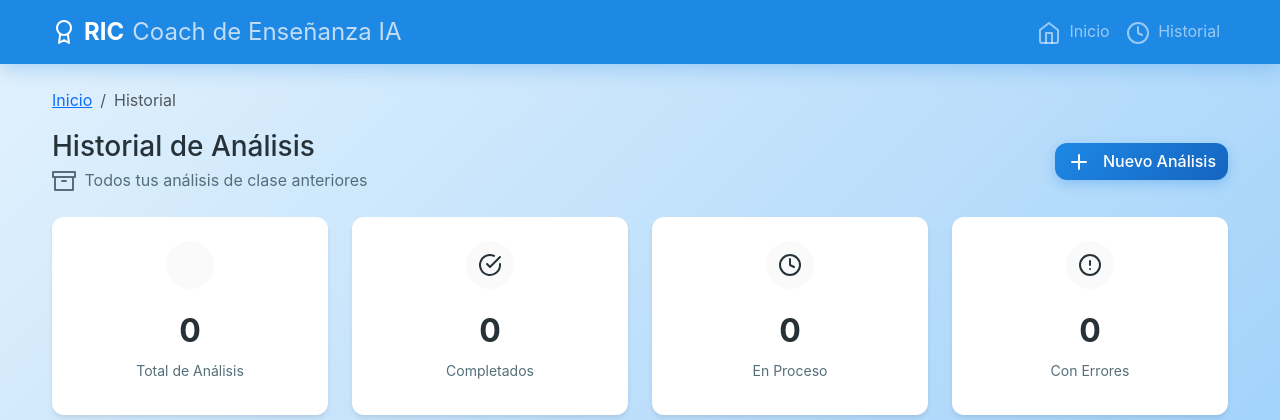
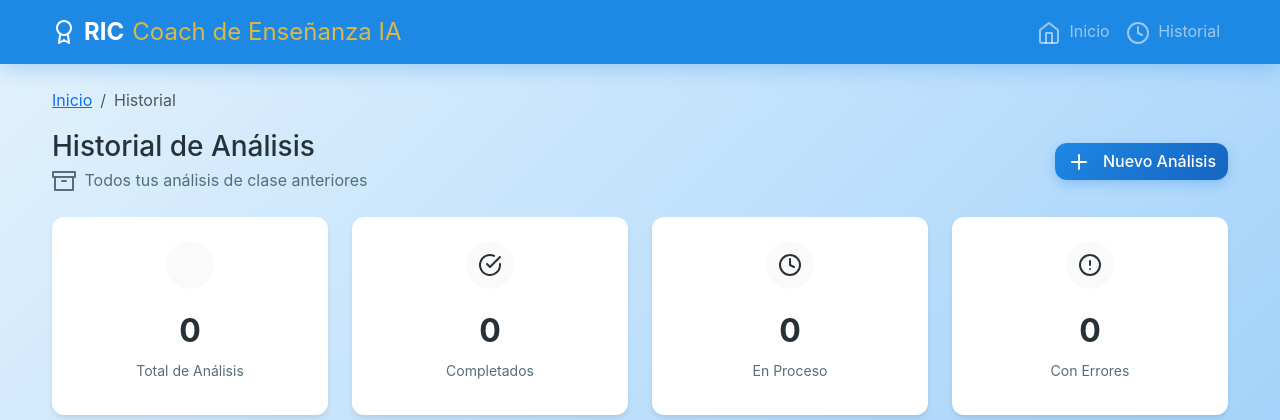
Before and after one commit to graceskyliz/RIC, a Flask app: page /history in a window 1280 px wide. Shown: the top 420 px of the page. Run offline with Flask 3, Linux system fonts and the light colour scheme; data that the repository does not hold is empty.

Commit message:
Improve text display and color variation in the AI teaching assistant interface
Update the RIC logo text to use a dynamic color that changes along with the rotating text content, ensuring better visual consistency and variety.

Replit-Commit-Author: Agent
Replit-Commit-Session-Id: 8cd1d535-1eee-442f-8d5e-06db59c161e7
Replit-Commit-Checkpoint-Type: full_checkpoint
Replit-Commit-Screenshot-Url: https://storage.googleapis.com/screenshot-production-us-central1/e2a9a755-59da-4f87-847b-c12617da2946/8cd1d535-1eee-442f-8d5e-06db59c161e7/MyATuS1

```diff
--- a/templates/base.html
+++ b/templates/base.html
@@ -26,7 +26,7 @@
             <a class="navbar-brand d-flex align-items-center" href="{{ url_for('index') }}">
                 <i data-feather="award" class="me-2"></i>
                 <span class="fw-bold">RIC</span>
-                <span class="ms-2 text-light opacity-75" id="ricTextRotator">Coach de Enseñanza IA</span>
+                <span class="ms-2" id="ricTextRotator" style="color: #FBC02D; opacity: 0.85;">Coach de Enseñanza IA</span>
             </a>
 
             <div class="navbar-nav ms-auto">
@@ -100,7 +100,7 @@
                     // Change text and color
                     currentIndex = (currentIndex + 1) % textData.length;
                     textRotator.textContent = textData[currentIndex].text;
-                    textRotator.style.color = textData[currentIndex].color;
+                    textRotator.style.setProperty('color', textData[currentIndex].color, 'important');
 
                     // Fade in
                     textRotator.style.opacity = '0.85';
```
